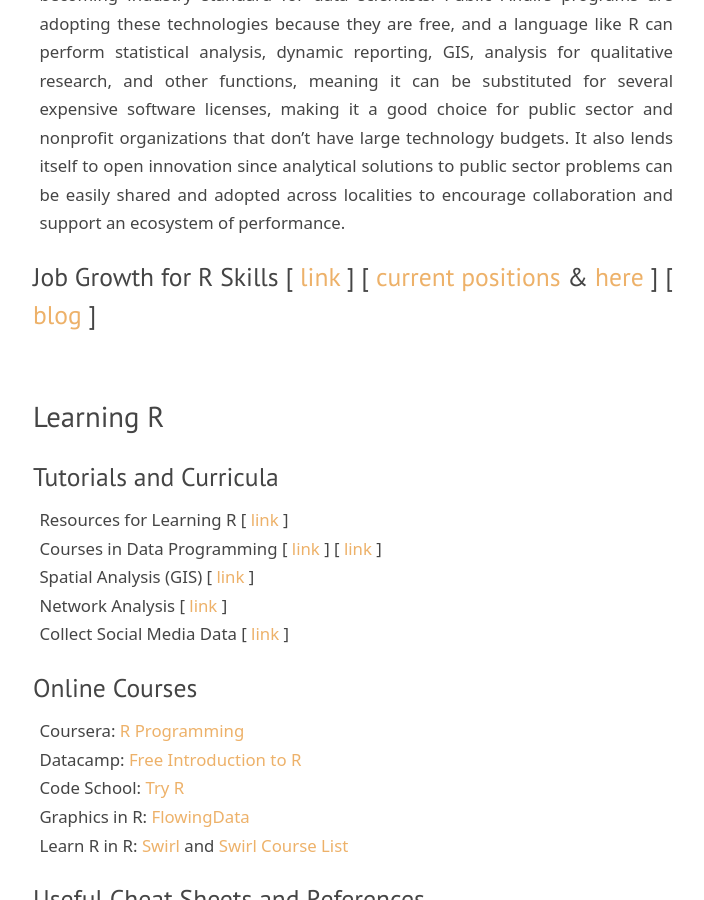
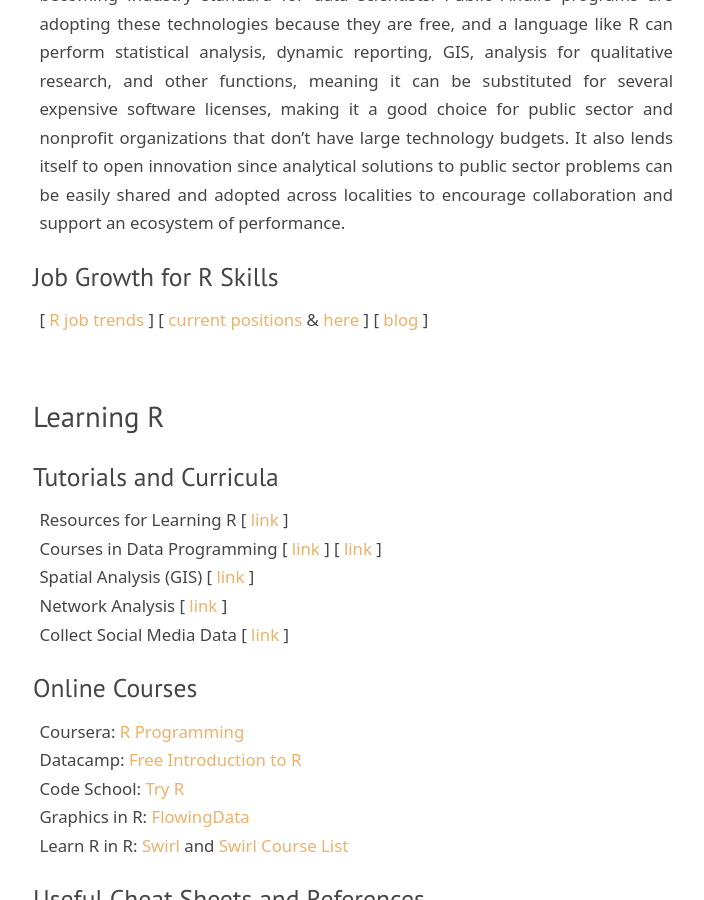
Before and after one commit to DS4PS/ds4ps_dev_site, a Jekyll site: the page built from edu.md, in a window 1280 px wide and 900 px high, scrolled down 1455 px. Shown: the whole window, without its empty margins (287-991 px from the left). Built offline with Jekyll 4.4.1, drawn with Linux system fonts in a browser that asks for light colours; nearby versions of some CDN libraries; library files that are not in the unit come from our copies.

Commit message:
Update edu.md

```diff
--- a/edu.md
+++ b/edu.md
@@ -68,7 +68,13 @@
 
 Open source data programming languages have evolved rapidly and are quickly becoming industry standard for data scientists. Public Affairs programs are adopting these technologies because they are free, and a language like R can perform statistical analysis, dynamic reporting, GIS, analysis for qualitative research, and other functions, meaning it can be substituted for several expensive software licenses, making it a good choice for public sector and nonprofit organizations that don't have large technology budgets. It also lends itself to open innovation since analytical solutions to public sector problems can be easily shared and adopted across localities to encourage collaboration and support an ecosystem of performance.
 
-### Job Growth for R Skills [ [link](http://www.indeed.com/jobtrends/q-R-statistics-q-SAS-statistics-q-SPSS-q-Stata.html?relative=1) ] [ [current positions](https://www.r-users.com/) & [here](https://www.indeed.com/q-R-Programmer-jobs.html) ] [ [blog](/s/Freelance-R-Programmer-Rates.pdf) ]
+### Job Growth for R Skills
+
+[ [R job trends](http://www.indeed.com/jobtrends/q-R-statistics-q-SAS-statistics-q-SPSS-q-Stata.html?relative=1) ]
+[ [current positions](https://www.r-users.com/) & [here](https://www.indeed.com/q-R-Programmer-jobs.html) ]
+[ [blog](/s/Freelance-R-Programmer-Rates.pdf) ]
+
+
 
 ## Learning R
 
```
